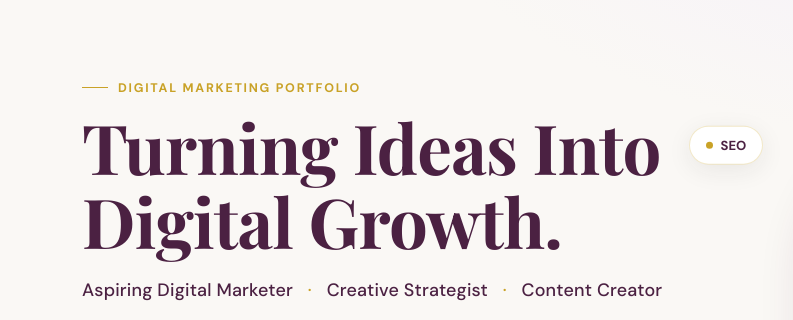
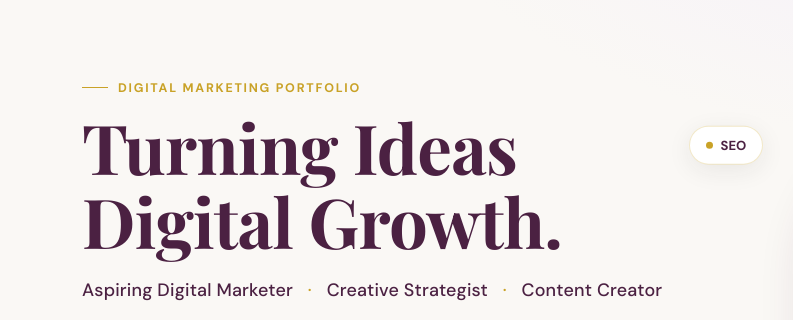
Before and after one commit to tettehbeulah/portfolio, a plain HTML site: page index.html in a window 1280 px wide. Shown: the part 86-406 px from the top of the page, 0-793 px from the left. Drawn offline with nearby package versions, Linux system fonts and the light colour scheme; a web font is replaced by a local one.

```diff
--- a/index.html
+++ b/index.html
@@ -765,7 +765,7 @@
   <div class="container hero-grid">
     <div class="hero-copy reveal in">
       <span class="eyebrow">Digital Marketing Portfolio</span>
-      <h1>Turning Ideas Into<br>Digital Growth.</h1>
+      <h1>Turning Ideas<br>Digital Growth.</h1>
       <p class="sub">Aspiring Digital Marketer <span class="divider-dot">·</span> Creative Strategist <span class="divider-dot">·</span> Content Creator</p>
       <p class="intro">I'm Beulah Tetteh, an aspiring digital marketer with a background in Marketing and experience across sales, customer-focused roles, research, and entrepreneurship. I combine creativity, strategy, and data-driven thinking to help brands connect with their audiences and grow online.</p>
       <div class="hero-ctas">
```
